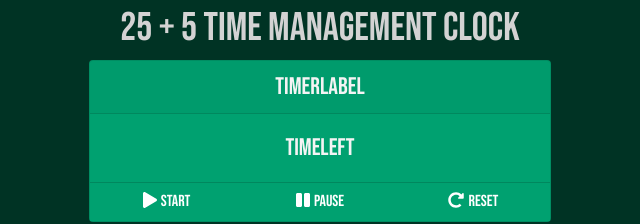
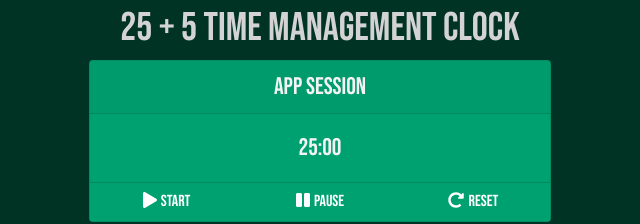
Before and after one commit to A3AJAGBE/react-pomodoro-app, a React (Create React App) app: page / in a window 1280 px wide. Shown: the part 270-494 px from the top of the page, without its empty margins (320-960 px from the left). Built offline with nearby package versions, Linux system fonts and the light colour scheme.

Commit message:
Add timerleft and timerlabel state

```diff
--- a/src/App.js
+++ b/src/App.js
@@ -44,11 +44,13 @@ class Dashboard extends React.Component {
 
 	state = {
 		workDefault: 25,
-		breakDefault: 5
+		breakDefault: 5,
+		timeLeft: timeFormat(25 * 60),
+		timerLabel: "App Session"
 	}
 
 	render() {
-		const {workDefault, breakDefault} = this.state;
+		const {workDefault, breakDefault, timeLeft, timerLabel} = this.state;
 
 		const workSessionProps = {
 			SessionName: "Work Settings",
@@ -67,20 +69,20 @@ class Dashboard extends React.Component {
 		return (
 			<section>
 				<Card id="App-Card">
-					<Card.Header id="timer-label"> timerLabel </Card.Header>
+					<Card.Header id="timer-label"> {timerLabel} </Card.Header>
 					<Card.Body>
-						<Card.Text id="time-left"> timeLeft </Card.Text>
+						<Card.Text id="time-left"> {timeLeft} </Card.Text>
 					</Card.Body>
 					<Card.Footer className="flex-nowrap p-0">
-						<Button className="col-4 m-0 rounded-0 Card-Btn" id="start_stop"> {StartIcon}
+						<Button className="col-4 m-0 rounded-0 Card-Btn" id="start_stop" onClick={this.startClicked}> {StartIcon}
 							<span className='ps-1'>Start</span>
 						</Button>
 
-						<Button className="col-4 m-0 rounded-0 Card-Btn" id="pause"> {PauseIcon}
+						<Button className="col-4 m-0 rounded-0 Card-Btn" id="pause" onClick={this.pauseClicked}> {PauseIcon}
 							<span className='ps-1'>Pause</span>
 						</Button>
 
-						<Button className="col-4 m-0 rounded-0 Card-Btn" id="reset"> {ResetIcon}
+						<Button className="col-4 m-0 rounded-0 Card-Btn" id="reset" onClick={this.resetClicked}> {ResetIcon}
 							<span className='ps-1'>Reset</span>
 						</Button>
 					</Card.Footer>
```
